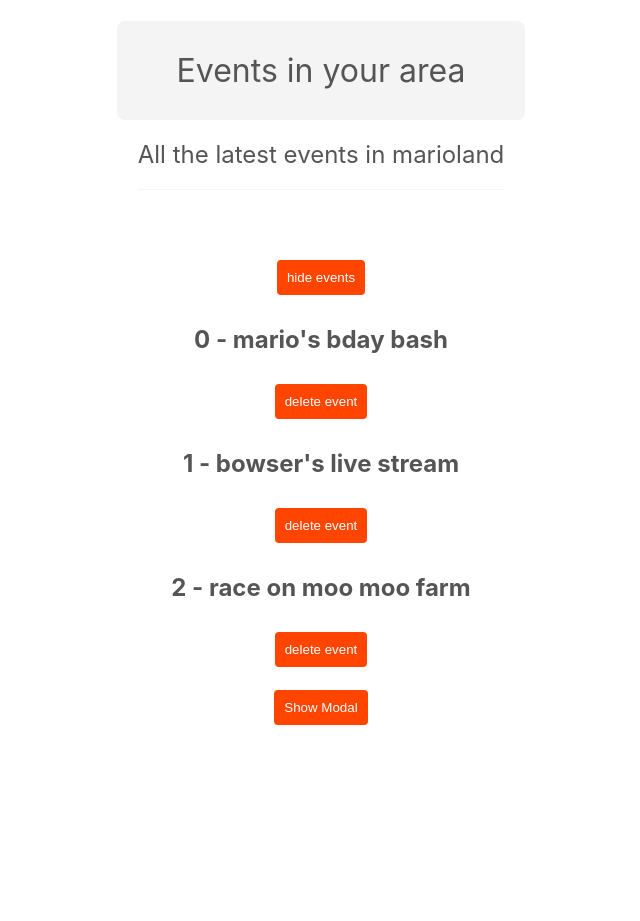
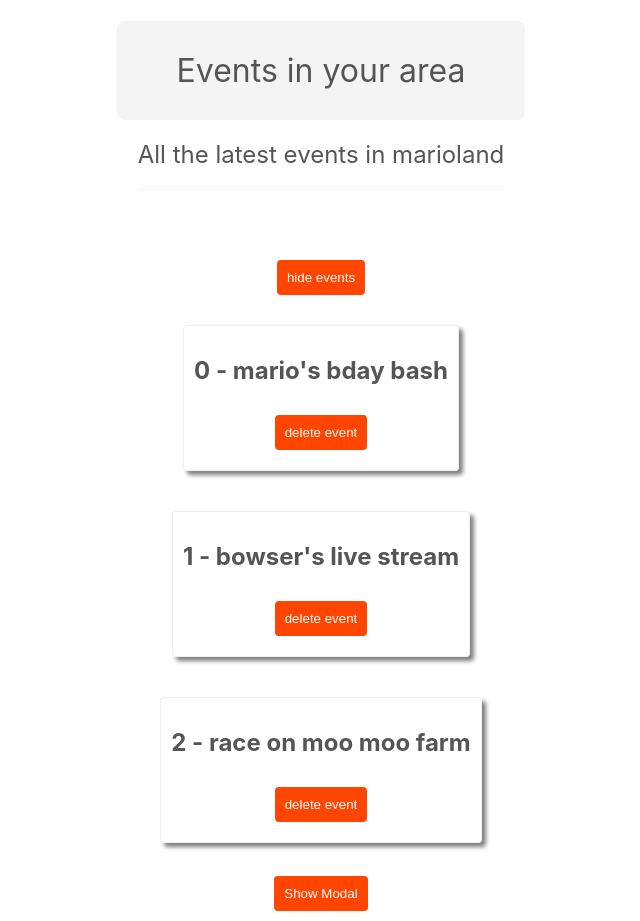
Before and after one commit to mhur0724/react-study, a React (Create React App) app in the folder my-first-react-app/: page / in a window 1280 px wide. Shown: the whole page, without its empty margins (319-959 px from the left). Before the commit the page ends 800 px from the top, so only its background shows below. Built offline with nearby package versions, Linux system fonts and the light colour scheme.

Commit message:
adding style module, inline, and dynamic styles + class name

```diff
--- a/my-first-react-app/src/App.js
+++ b/my-first-react-app/src/App.js
@@ -41,7 +41,7 @@
 
       {showEvents && <EventList events={events} handleClick={handleClick}/>
       }
-      {showModal && <Modal handleClose={handleClose}>
+      {showModal && <Modal handleClose={handleClose} isSalesModal={false}>
           <h2>Terms and Conditions</h2>
           <p>sample text</p>
           <a href="#">Find out more...</a>
--- a/my-first-react-app/src/components/EventList.js
+++ b/my-first-react-app/src/components/EventList.js
@@ -1,13 +1,15 @@
 import React from "react"
+import styles from "./EventList.module.css"
+
 
 function EventList({events, handleClick}) {
   return (
     <>
         {events.map((event,index) => (
-            <React.Fragment key={event.id}>
-            <h2>{index} - {event.title}</h2>
-            <button onClick={() => handleClick(event.id)}>delete event</button>
-          </React.Fragment>
+            <div key={event.id} className={styles.card}>
+              <h2>{index} - {event.title}</h2>
+              <button onClick={() => handleClick(event.id)}>delete event</button>
+            </div>
         ))}
     </>
   )
--- /dev/null
+++ b/my-first-react-app/src/components/EventList.module.css
@@ -0,0 +1,12 @@
+.card {
+    border: 1px solid #eee;
+    box-shadow: 4px 4px 4px rgba(0,0,0,0.5);
+    padding: 10px;
+    max-width: 400px;
+    margin: 20px auto;
+    border-radius: 4px;
+}
+
+#button {
+    background-color: #555;
+}
--- a/my-first-react-app/src/components/Modal.css
+++ b/my-first-react-app/src/components/Modal.css
@@ -19,3 +19,9 @@
     border-bottom: 1px solid #ddd;
     padding-bottom: 10px;
 }
+
+.modal .sales-btn {
+    border: 4px solid #333;
+    font-style: 18px;
+    text-transform: uppercase;
+}
--- a/my-first-react-app/src/components/Modal.js
+++ b/my-first-react-app/src/components/Modal.js
@@ -1,12 +1,18 @@
 import "./Modal.css";
 import ReactDOM from "react-dom";
 
-function Modal({children, handleClose}) {
+function Modal({children, handleClose, isSalesModal}) {
   return ReactDOM.createPortal((
     <div className="modal-backdrop">
-        <div className="modal">
+        <div className="modal"  style={{
+          border: "4px solid",
+          borderColor: isSalesModal ? "red" : "#555",
+          textAlign: "center"}}>
             {children}
-            <button onClick={handleClose}>close</button>
+            <button
+              onClick={handleClose}
+              className={isSalesModal ? "sales-btn" : ""}
+            >close</button>
         </div>
     </div>
   ), document.body)
```
